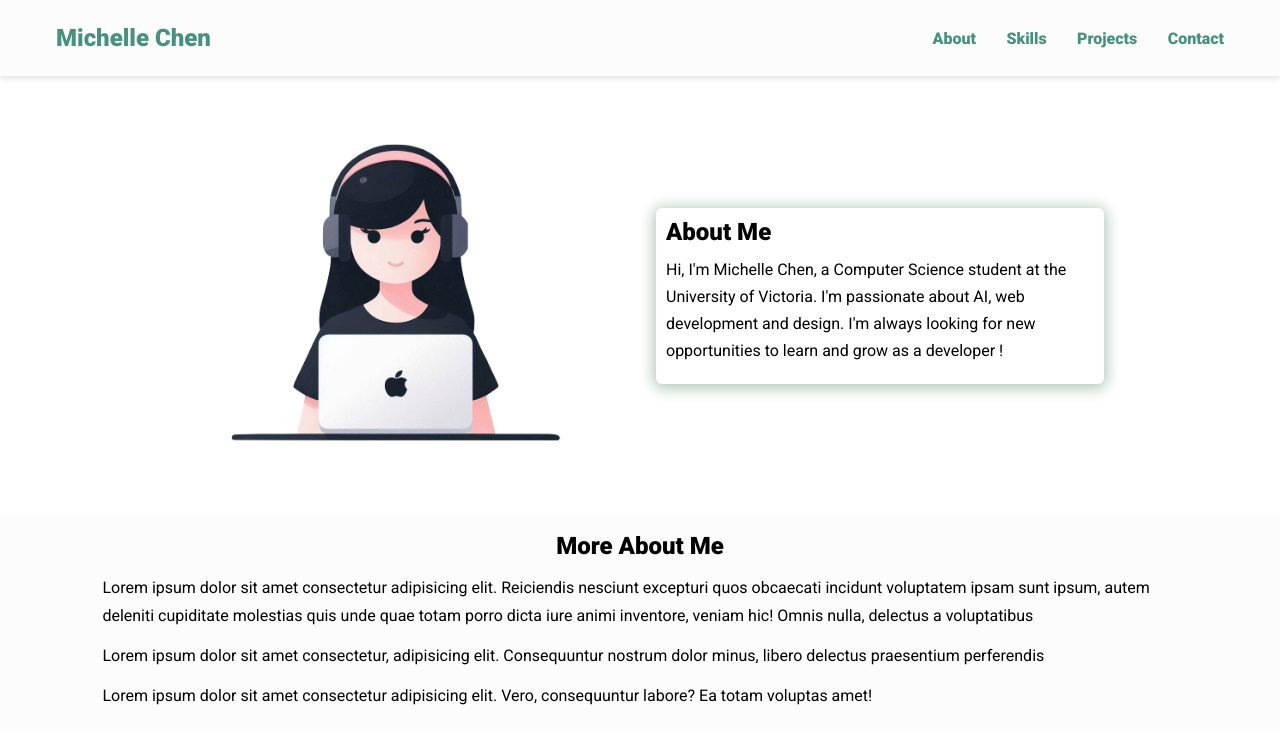
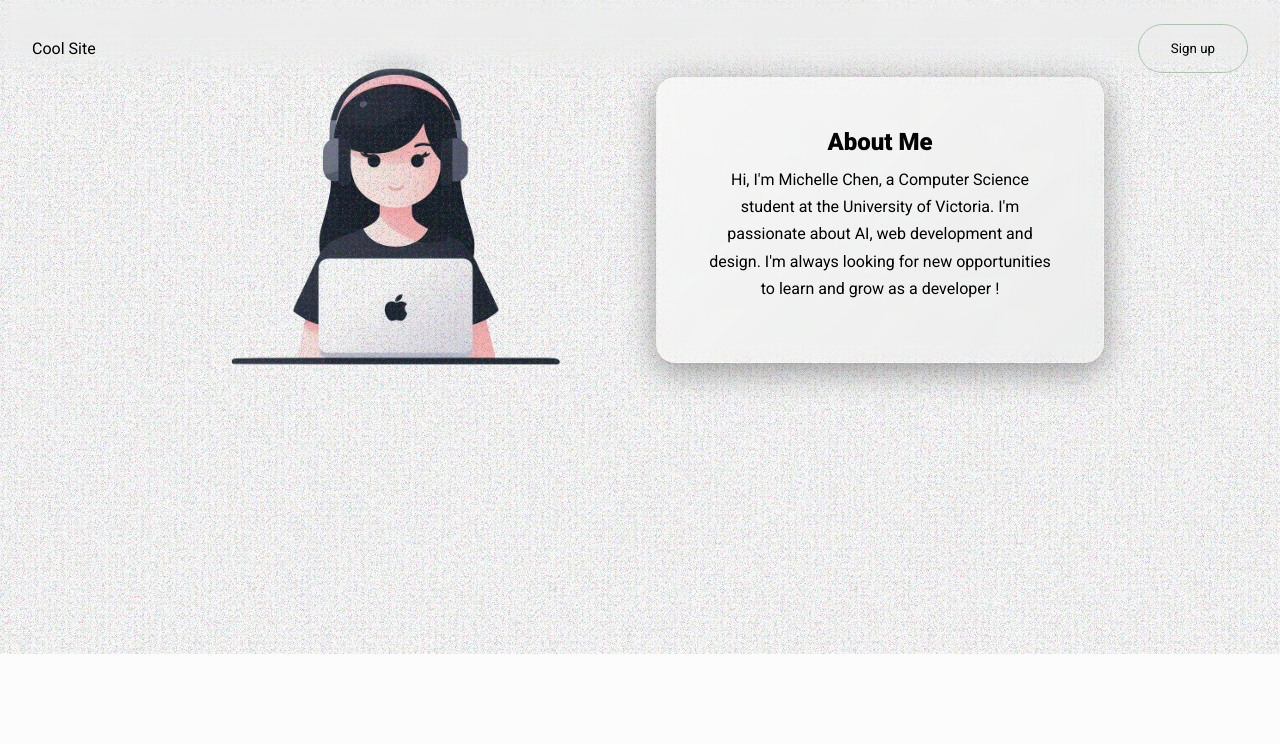
Before and after one commit to michellepyc/michellepyc.github.io, a plain HTML site: page index.html in a window 1280 px wide. Drawn offline with nearby package versions, Linux system fonts and the light colour scheme; a script that the page names is missing.

Commit message:
texture and JS cursor animation

```diff
--- /dev/null
+++ b/assets/script.js
@@ -0,0 +1,50 @@
+// Get the circle element
+const cursorCircle = document.querySelector(".cursor-circle");
+
+// Initialize cursor position and target position
+let cursorX = window.innerWidth / 2;
+let cursorY = window.innerHeight / 2;
+let targetX = cursorX;
+let targetY = cursorY;
+
+// Variables for detecting movement
+let isMoving = false;
+let moveTimeout;
+
+// Function to update the position smoothly
+function updatePosition() {
+  cursorX += (targetX - cursorX) * 0.1; // Smooth follow effect
+  cursorY += (targetY - cursorY) * 0.1;
+
+  cursorCircle.style.left = cursorX + "px";
+  cursorCircle.style.top = cursorY + "px";
+
+  requestAnimationFrame(updatePosition);
+}
+
+// Function to handle mouse move event
+function handleMouseMove(e) {
+  targetX = e.clientX;
+  targetY = e.clientY;
+  cursorCircle.style.width = "100px"; // Larger size when moving
+  cursorCircle.style.height = "100px"; // Larger size when moving
+  cursorCircle.style.filter = "blur(90px)";
+
+  cursorCircle.classList.add("moving");
+
+  // Clear any existing timeout
+  clearTimeout(moveTimeout);
+
+  // Set a timeout to detect when the mouse stops moving
+  moveTimeout = setTimeout(() => {
+    cursorCircle.style.width = "50px"; // Smaller size when not moving
+    cursorCircle.style.height = "50px"; // Smaller size when not moving
+    cursorCircle.style.filter = "blur(30px)";
+  }, 100); // Adjust the delay as needed
+}
+
+// Event listener to update target position
+document.addEventListener("mousemove", handleMouseMove);
+
+// Start the animation
+updatePosition();
--- a/assets/styles.css
+++ b/assets/styles.css
@@ -2,13 +2,13 @@
 
   /* Variables */
   :root {
-    --font-family: "Roboto", sans-serf;
+    --font-family: "Roboto";
     --normal-font: 400;
     --bold-font: 700;
     --bolder-font: 900;
-    --bg-color: #fcfcfc;
-    --primary-color: #47927f;
-    --secondary-color: #ff7235;
+    --bg-color:#FCFCFC;
+    --primary-color: #B6ACAC;
+    --secondary-color: #83948F;
     --primary-shadow: #abc4af;
     --secondary-shadow: #a17a69;
     --bottom-margin: 0.5rem;
@@ -29,66 +29,80 @@
     box-sizing: border-box;
   }
 
-  ul {
-    list-style-type: none;
-  }
 
-  a {
-    text-decoration: none;
-    color: var(--primary-color);
-  }
-
-  a:hover {
-    color: var(--secondary-color);
+  button {
+    border-radius: 5rem;
+    padding: 1rem 2rem;
+    border: 1px solid var(--primary-shadow);
+    background-color: transparent;
+    font-family: var(--font-family);
+    color: #000;
+    transition: all 0.1s ease;
+    cursor: pointer;
   }
 
   body {
     font-family: var(--font-family);
+    margin: 0;
+    padding: 0;
+    position: relative;
+    background: var(--bg-color); /* Your base background color */
+    /*   cursor: none; */
+  }
+
+  body::before {
+    content: "";
+    position: absolute;
+    top: 0;
+    left: 0;
+    width: 100%;
+    height: 100%;
+    filter: url(#grainy);
+    opacity: 0.6; /* Adjust the opacity as needed */
+    pointer-events: none; /* Ensure it doesn’t interfere with other elements */
+    z-index: 5;
   }
 
   nav {
-    position: sticky;
+    position: fixed;
     top: 0;
-    left: 0;
-    z-index: 1;
+    width: 100%;
+    height: 6rem;
     display: flex;
-    align-items: center;
-    justify-content: space-between;
-    padding: 1.5rem 3.5rem;
-    background-color: var(--bg-color);
-    box-shadow: 0 3px 5px rgba(0, 0, 0, 0.1);
+    padding: 0 2rem;
+    box-sizing: border-box;
+    z-index: 6;
   }
 
-  nav h1 {
-    color: var(--primary-color);
+  .menu {
+    position: relative;
+    display: flex;
+    flex-direction: row;
+    justify-content: space-between;
+    align-items: center;
+    width: 100%;
+    gap: 2rem;
+    font-size: var(--font-family);
+    z-index: 1;
   }
 
-  nav a {
-    color: var(--primary-color);
-    transition: var(--transition);
-  }
-  nav a:hover {
-    color: var(--secondary-color);
-    border-bottom: 2px solid var(--secondary-color);
-  }
+  .backdrop {
+    width: 100%;
+    height: 100%;
+    position: absolute;
+    top: 0;
 
-  nav ul {
-    display: flex;
-    gap: 1.9rem;
-  }
+  /*  where the real magic happens  */
+  backdrop-filter: blur(10px);
+  -webkit-backdrop-filter: blur(10px);
 
-  nav ul li {
-    font-weight: var(--bold-font);
-  }
+  background: rgba(225, 225, 225, 0.05);
 
-  .burger-menu {
-    color: var(--primary-color);
-    font-size: 2rem;
-    border: 0;
-    background-color: transparent;
-    cursor: pointer;
-    display: none;
-  }
+  mask-image: linear-gradient(rgb(0, 0, 0) 50%, rgba(0, 0, 0, 0.8) 70%, rgba(0, 0, 0, 0) 100%);
+
+  -webkit-mask-image: linear-gradient(rgb(0, 0, 0) 50%, rgba(0, 0, 0, 0.8) 70%, rgba(0, 0, 0, 0) 100%);
+  inset: -1rem 0;
+}
 
   .hero {
     display: flex;
@@ -97,18 +111,31 @@
     gap: 2.5rem;
     max-width: 68.75rem;
     margin: auto;
+    z-index: 3;
   }
 
   .hero img {
     height: 27.5rem;
     width: 27.5rem;
+    z-index: 1;
   }
 
   .bio {
     width: 28rem;
     padding: 0.625rem;
     border-radius: 6px;
-    box-shadow: 0px 2px 15px 2px var(--primary-shadow);
+    z-index: 6; /* Make sure content is above the pseudo-element */
+    text-align: center;
+    padding: 50px;
+    background: linear-gradient(
+    135deg,
+    rgba(255, 255, 255, 0.5),
+    rgba(255, 255, 255, 0));
+    backdrop-filter: blur(10px);
+    -webkit-backdrop-filter: blur(10px);
+    border-radius: 20px;
+    border: 1px solid rgba(255, 255, 255, 0.18);
+    box-shadow: 0 8px 32px 0 rgba(0, 0, 0, 0.37);
   }
 
   .bio h1 {
@@ -134,3 +161,38 @@
     line-height: var(--line-height);
     padding: 0.4rem;
   }
+
+  .cursor-circle {
+    position: fixed; /* Position it fixed relative to the viewport */
+    width: 80px; /* Adjust the size of the circle */
+    height: 80px;
+    background: rgba(0, 0, 0, 0); /* Circle color */
+    border-radius: 50%; /* Make it a circle */
+    pointer-events: none; /* Ensure it doesn't capture mouse events */
+    transform: translate(-50%, -50%); /* Center the circle on the cursor */
+    z-index: 0; /* Ensure it is on top of other elements */
+    transition: width 1.5s ease, height 1.5s ease, filter 1.5s ease;
+    filter: blur(60px);
+  }
+
+  @keyframes colorChange {
+    0% {
+      background-color: rgba(255, 0, 0, 1); /* Red */
+    }
+    25% {
+      background-color: rgba(0, 255, 0, 1); /* Green */
+    }
+    50% {
+      background-color: rgba(0, 0, 255, 1); /* Blue */
+    }
+    75% {
+      background-color: rgba(255, 255, 0, 1); /* Yellow */
+    }
+    100% {
+      background-color: rgba(255, 0, 0, 1); /* Red */
+    }
+  }
+
+  .moving {
+    animation: colorChange 20s infinite; /* Apply the color change animation */
+  }
--- a/index.html
+++ b/index.html
@@ -32,17 +32,12 @@
   <body>
     <!-- Navbar -->
     <nav>
-        <h1>Michelle Chen</h1>
-        <ul class="navigation">
-          <li><a href="#about" class="nav-link">About</a></li>
-          <li><a href="#skills" class="nav-link">Skills</a></li>
-          <li><a href="#projects" class="nav-link">Projects</a></li>
-          <li><a href="#contact" class="nav-link">Contact</a></li>
-        </ul>
-        <button class="burger-menu" id="burger-menu">
-          <ion-icon class="bars" name="menu-outline"></ion-icon>
-        </button>
-  </nav>
+      <div class="menu">
+        <p>Cool Site</p>
+        <button>Sign up</button>
+      </div>
+      <div class="backdrop"></div>
+    </nav>
 
     <!-- Hero Section -->
     <section class="hero" id="about">
@@ -63,23 +58,6 @@
   </section>
 
     <!-- More about -->
-    <section class="more-about">
-        <h2>More About Me</h2>
-        <p>
-          Lorem ipsum dolor sit amet consectetur adipisicing elit. Reiciendis
-          nesciunt excepturi quos obcaecati incidunt voluptatem ipsam sunt ipsum,
-          autem deleniti cupiditate molestias quis unde quae totam porro dicta
-          iure animi inventore, veniam hic! Omnis nulla, delectus a voluptatibus
-        </p>
-        <p>
-          Lorem ipsum dolor sit amet consectetur, adipisicing elit. Consequuntur
-          nostrum dolor minus, libero delectus praesentium perferendis
-        </p>
-        <p>
-          Lorem ipsum dolor sit amet consectetur adipisicing elit. Vero,
-          consequuntur labore? Ea totam voluptas amet!
-        </p>
-      </section>
 
     <!-- Skills section -->
 
@@ -93,6 +71,9 @@
 
     <!-- Footer section -->
 
+    <!-- Cursor -->
+    <div class="cursor-circle"></div>
+
     <!-- Website scripts -->
     <script src="assets/js/app.js"></script>
 
@@ -105,5 +86,14 @@
       nomodule
       src="https://unpkg.com/ionicons@5.5.2/dist/ionicons/ionicons.js"
     ></script>
+
+    <script src="assets/script.js"></script>
   </body>
+
+  <svg>
+    <filter id="grainy">
+      <feTurbulence type="turbulence" baseFrequency="0.85" />
+    </filter>
+  </svg>
+
 </html>
```
